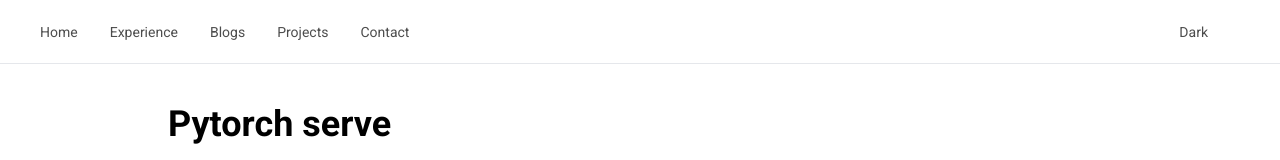
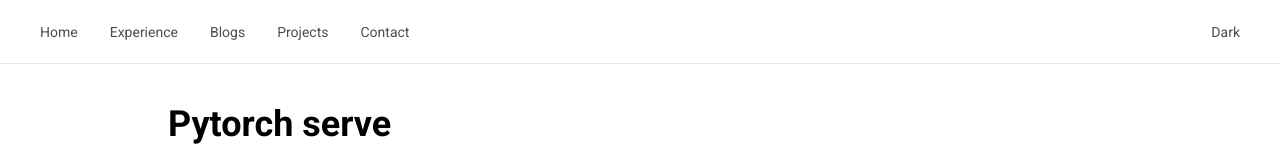
Before and after one commit to imBLISP/portfolio, a Next.js app: page /blogs/123123123 in a window 1280 px wide. Shown: the top 160 px of the page. Built offline with nearby package versions, Linux system fonts and the light colour scheme; what tailwind-gradient-mask-image would draw is missing.

Commit message:
Text size changes and padding changes below globe

```diff
--- a/src/app/layout.tsx
+++ b/src/app/layout.tsx
@@ -26,7 +26,7 @@
                 <div className="flex flex-row items-center">
                     <NavTabs />
                 </div>
-                <div className="flex flex-row items-center">
+                <div className="flex flex-row items-center justify-end">
                   <ThemeSwitch/>
                 </div>
             </div>
--- a/src/ui/Sections/Experience.tsx
+++ b/src/ui/Sections/Experience.tsx
@@ -14,7 +14,7 @@
       <MaxWidthWrapper>
         <div ref={ref} className="">
           <ReactGlobe></ReactGlobe>
-          <div className="text-4xl font-semibold pb-10 pt-10" id="experience">
+          <div className="text-4xl font-semibold pb-10 pt-0 md:pt-10" id="experience">
             Experience
           </div>
           <div className="grid md:grid-cols-2 gap-4">
--- a/src/ui/layout/nav-tabs.tsx
+++ b/src/ui/layout/nav-tabs.tsx
@@ -95,7 +95,7 @@
       <Drawer open={open} onOpenChange={setOpen}>
         <DrawerTrigger
           className={cn(
-            "pr-8 py-2 h-10 w-max text-base text-black text-foreground/70 transition-colors hover:text-foreground/100 group inline-flex items-center justify-center"
+            "pr-8 py-2 h-10 w-max text-sm text-black text-foreground/70 transition-colors hover:text-foreground/100 group inline-flex items-center justify-center"
           )}
         >
           Drawer
--- a/src/ui/layout/theme-switch.tsx
+++ b/src/ui/layout/theme-switch.tsx
@@ -8,7 +8,7 @@
   return (
     <Button
       variant="link"
-      className="pr-8 py-2 h-10 w-max text-sm text-black text-foreground/70 transition-colors hover:text-foreground/100 group inline-flex items-center justify-center"
+      className=" pr-0 py-2 h-10 w-max text-sm text-black text-foreground/70 transition-colors hover:text-foreground/100 group inline-flex items-center justify-center"
       onClick={toggleTheme}
     >
       {theme == "dark" ? "Light" : "Dark"}
```
